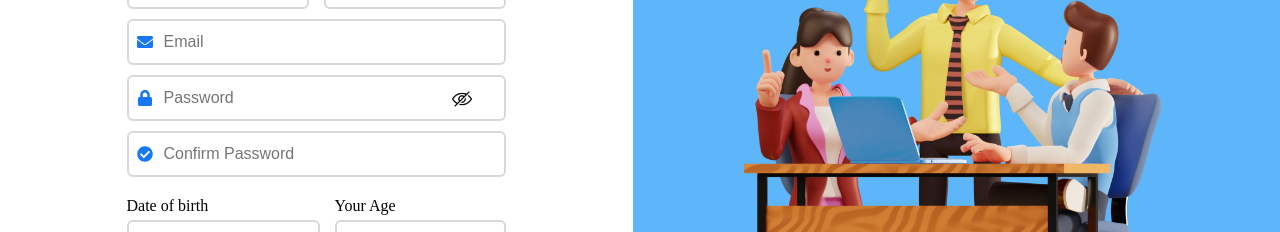
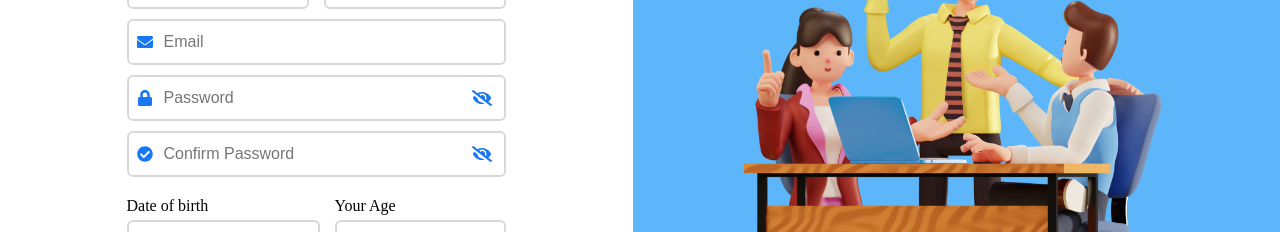
Before and after one commit to Counselllor/Counsellor-Web, a React (Vite) app: page /signup in a window 1280 px wide. Shown: the part 223-455 px from the top of the page. Built offline with nearby package versions, Linux system fonts and the light colour scheme; no server answers; a web font is replaced by a local one.

Commit message:
Added password show feature in both password and confirm password field

```diff
--- a/src/components/SignUp/SignUp.jsx
+++ b/src/components/SignUp/SignUp.jsx
@@ -1,6 +1,22 @@
 import React, { useState, useEffect } from "react";
 import { Link } from "react-router-dom";
-import { FaHome, FaEye, FaEyeSlash, FaUser, FaIdCard, FaEnvelope, FaLock, FaCheckCircle, FaBirthdayCake, FaHourglass, FaVideo, FaVenusMars, FaGraduationCap, FaUserTie, FaShieldVirus } from "react-icons/fa";
+import {
+  FaHome,
+  FaEye,
+  FaEyeSlash,
+  FaUser,
+  FaIdCard,
+  FaEnvelope,
+  FaLock,
+  FaCheckCircle,
+  FaBirthdayCake,
+  FaHourglass,
+  FaVideo,
+  FaVenusMars,
+  FaGraduationCap,
+  FaUserTie,
+  FaShieldVirus,
+} from "react-icons/fa";
 import { useNavigate } from "react-router-dom";
 import meeting from "../../assets/meeting.png";
 import "./Signup.css";
@@ -14,7 +30,6 @@ import { FaSyncAlt } from "react-icons/fa";
 import validate from "../../common/validation";
 import Footer from "../Footer/Footer";
 
-
 const SignUpForm = () => {
   // Input fields state value
   const [userInfo, setUserInfo] = useState({
@@ -23,109 +38,120 @@ const SignUpForm = () => {
     dob: "",
     gender: "",
     age: null,
-    "user-type": ""
-  })
+    "user-type": "",
+  });
   const [error, setError] = useState({});
   const [passwordType, setPasswordType] = useState("password");
+  const [confrimPasswordType, setConfirmPasswordType] = useState("password");
   const [registerInformation, setRegisterInformation] = useState({
     email: "",
     password: "",
-    confirmPassword: ""
+    confirmPassword: "",
   });
   const [captchaVal, setCaptchaVal] = useState("");
   const [captchaText, setCaptchaText] = useState("");
 
+  //password toggele
+  const passwordToggle = () => {
+    if (passwordType === "password") {
+      setPasswordType("text");
+    } else setPasswordType("password");
+  };
+  const confirmPasswordToggle = () => {
+    if (confrimPasswordType === "password") {
+      setConfirmPasswordType("text");
+    } else setConfirmPasswordType("password");
+  };
+
   // Functions for handleling inputs
-  const handelUserInfo = (e)=>{
-    const {name, value} = e.target;
-    setUserInfo((prev)=>{
-      return {...prev, [name]: value}
-    })
+  const handelUserInfo = (e) => {
+    const { name, value } = e.target;
+    setUserInfo((prev) => {
+      return { ...prev, [name]: value };
+    });
 
-    if(name !== "user-type" && name !== "gender"){
+    if (name !== "user-type" && name !== "gender") {
       const errObj = validate[name](value);
-         setError((prev)=>{
-          return {...prev, ...errObj};
-         })
+      setError((prev) => {
+        return { ...prev, ...errObj };
+      });
     }
 
-    if(name === "dob") {
+    if (name === "dob") {
       let calculateAge = ageCalculator(e.target.value);
-       (calculateAge === null) ?calculateAge= "":null;
-       setUserInfo((prev)=>{
-        return {...prev, age: calculateAge }
-      })
+      calculateAge === null ? (calculateAge = "") : null;
+      setUserInfo((prev) => {
+        return { ...prev, age: calculateAge };
+      });
     }
-    console.log(typeof userInfo.age)
-  }
+    console.log(typeof userInfo.age);
+  };
 
-  const handleRegisterInformation = (e)=>{
-    const {name, value} = e.target;
-    setRegisterInformation((prev)=>{
-      return {...prev, [name]: value}
-    })
+  const handleRegisterInformation = (e) => {
+    const { name, value } = e.target;
+    setRegisterInformation((prev) => {
+      return { ...prev, [name]: value };
+    });
 
     let errObj = validate[name](value);
-    if(name === "confirmPassword"){
+    if (name === "confirmPassword") {
       errObj = validate.confirmPassword(value, registerInformation.password);
     }
-    setError((prev)=>{
-      return {...prev, ...errObj}
-    })
-  }
+    setError((prev) => {
+      return { ...prev, ...errObj };
+    });
+  };
 
   function writeUserData(userId, email, userInfo) {
-    const {firstName, surname, dob, gender, age} = userInfo;
+    const { firstName, surname, dob, gender, age } = userInfo;
     const user_type = userInfo["user-type"];
-    set(ref(database, 'users/' + userId), {
+    set(ref(database, "users/" + userId), {
       firstname: firstName,
       surname: surname,
       email: email,
       dob: dob,
       gender: gender,
       age: age,
-      user_type: user_type
+      user_type: user_type,
     });
   }
 
   let navigate = useNavigate();
 
-
-  const genrateCaptcha = ()=>
-  {
+  const genrateCaptcha = () => {
     let captcha = "";
-    const charset = "ABCDEFGHIJKLMNOPQRSTUVWXYZabcdefghijklmnopqrstuvwxyz0123456789";
+    const charset =
+      "ABCDEFGHIJKLMNOPQRSTUVWXYZabcdefghijklmnopqrstuvwxyz0123456789";
 
     for (let i = 0; i < 6; i++) {
       var randomIndex = Math.floor(Math.random() * charset.length);
       captcha += charset.charAt(randomIndex);
     }
-  setCaptchaText(captcha)
-  }
+    setCaptchaText(captcha);
+  };
 
-  useEffect(()=>{
+  useEffect(() => {
     genrateCaptcha();
-  }, [])
-
+  }, []);
 
   const handleRegister = async (e) => {
     e.preventDefault();
     let submitable = true;
-    if(captchaVal !== captchaText){
-      alert("Wrong Captcha")
+    if (captchaVal !== captchaText) {
+      alert("Wrong Captcha");
       setCaptchaVal("");
       genrateCaptcha();
       return;
     }
 
-    Object.values(error).forEach((err)=>{
-      if(err !== false){
+    Object.values(error).forEach((err) => {
+      if (err !== false) {
         submitable = false;
         return;
       }
-    })
+    });
 
-    if(submitable){
+    if (submitable) {
       const userId = uid();
       writeUserData(userId, registerInformation.email, userInfo);
       try {
@@ -135,20 +161,16 @@ const SignUpForm = () => {
           registerInformation.password
         );
         navigate("/");
+      } catch (err) {
+        alert(err.message);
+        console.log(err);
       }
-        catch(err){alert(err.message); console.log(err)};
-      }else{
-        alert("Please fill all Fields with Valid Data.")
+    } else {
+      alert("Please fill all Fields with Valid Data.");
     }
   };
 
-  const passwordToggle = () => {
-    if (passwordType === "password") {
-      setPasswordType("text");
-    } else setPasswordType("password");
-  };
-
-  const ageCalculator = (dob)=>{
+  const ageCalculator = (dob) => {
     const birthDate = new Date(dob);
     const currentDate = new Date();
     let age = currentDate.getFullYear() - birthDate.getFullYear();
@@ -156,15 +178,19 @@ const SignUpForm = () => {
     const birthMonth = birthDate.getMonth();
     const currentMonth = currentDate.getMonth();
 
-    if (currentMonth < birthMonth || (currentMonth === birthMonth && currentDate.getDate() < birthDate.getDate())) {
+    if (
+      currentMonth < birthMonth ||
+      (currentMonth === birthMonth &&
+        currentDate.getDate() < birthDate.getDate())
+    ) {
       age--;
     }
 
-    if(age < 1){
+    if (age < 1) {
       age = null;
     }
     return age;
-  }
+  };
   return (
     <main>
       <div className="signup-container">
@@ -191,7 +217,9 @@ const SignUpForm = () => {
                     required
                   />
                   <FaUser className="icons" />
-                {error.firstName && error.firstNameError && <p className="errorShow">{error.firstNameError}</p>}
+                  {error.firstName && error.firstNameError && (
+                    <p className="errorShow">{error.firstNameError}</p>
+                  )}
                 </div>
 
                 <div className="iconContainer">
@@ -206,10 +234,11 @@ const SignUpForm = () => {
                     }`}
                     required
                   />
-              <FaIdCard className="icons"/>
-              {error.surname && error.surnameError && <p className="errorShow">{error.surnameError}</p>}
+                  <FaIdCard className="icons" />
+                  {error.surname && error.surnameError && (
+                    <p className="errorShow">{error.surnameError}</p>
+                  )}
                 </div>
-
               </div>
 
               <div className="iconContainer">
@@ -223,7 +252,9 @@ const SignUpForm = () => {
                   className={error.emailError && "inputField"}
                 />
                 <FaEnvelope className="icons" />
-            {error.email && error.emailError && <p className="errorShow">{error.emailError}</p>}
+                {error.email && error.emailError && (
+                  <p className="errorShow">{error.emailError}</p>
+                )}
               </div>
 
               <div className="password-input">
@@ -240,23 +271,27 @@ const SignUpForm = () => {
                     required
                   />
                   <FaLock className="icons" />
-            <div onClick={passwordToggle} className="toggle-button1">
-                <img
-                  height={20}
-                  width={20}
-                  src={passwordType === "password" ? hide : show}
-                  alt="password-toggle"
+                  {passwordType === "password" ? (
+                    <FaEyeSlash
+                      className="toggle-button1"
+                      onClick={passwordToggle}
                     />
+                  ) : (
+                    <FaEye
+                      className="toggle-button1"
+                      onClick={passwordToggle}
+                    />
+                  )}
+                </div>
+                {error.password && error.passwordError && (
+                  <p className="errorShow">{error.passwordError}</p>
+                )}
               </div>
 
-            </div>
-            {error.password && error.passwordError && <p className="errorShow">{error.passwordError}</p>}
-
-            </div>
-
+              <div className="password-input">
                 <div className="iconContainer">
                   <input
-              type={passwordType}
+                    type={confrimPasswordType}
                     name="confirmPassword"
                     value={registerInformation.confirmPassword}
                     onChange={handleRegisterInformation}
@@ -266,8 +301,22 @@ const SignUpForm = () => {
                       error.confirmPasswordError && "inputField"
                     }`}
                   />
-            <FaCheckCircle className="icons"/>
-             {error.confirmPassword && error.confirmPasswordError && <p className="errorShow">{error.confirmPasswordError}</p>}
+                  <FaCheckCircle className="icons" />
+                  {confrimPasswordType === "password" ? (
+                    <FaEyeSlash
+                      className="toggle-button1"
+                      onClick={confirmPasswordToggle}
+                    />
+                  ) : (
+                    <FaEye
+                      className="toggle-button1"
+                      onClick={confirmPasswordToggle}
+                    />
+                  )}
+                  {error.confirmPassword && error.confirmPasswordError && (
+                    <p className="errorShow">{error.confirmPasswordError}</p>
+                  )}
+                </div>
               </div>
 
               <div className="twoFields">
@@ -294,12 +343,13 @@ const SignUpForm = () => {
                       placeholder="Auto Generted"
                       readOnly
                     />
-              <FaHourglass className="icons"/>
-               </div>
-
+                    <FaHourglass className="icons" />
                   </div>
                 </div>
-           {error.dob && error.dobError && <p className="errorShow">{error.dobError}</p>}
+              </div>
+              {error.dob && error.dobError && (
+                <p className="errorShow">{error.dobError}</p>
+              )}
 
               <div className="iconContainer">
                 <select
@@ -316,9 +366,8 @@ const SignUpForm = () => {
                   <option value="Other">Other</option>
                 </select>
 
-            <FaVenusMars className="icons"/>
+                <FaVenusMars className="icons" />
               </div>
-
 
               <label htmlFor="student-or-counsellor">
                 Are you Student or Counsellor ?{" "}
@@ -329,15 +378,18 @@ const SignUpForm = () => {
                     Student
                     <input
                       type="radio"
-                  className= "student-option"
+                      className="student-option"
                       name="user-type"
                       value="student"
-                  id = "student-option"
+                      id="student-option"
                       onChange={handelUserInfo}
                       required
                     ></input>
                   </span>
-               <FaGraduationCap className="icons" style={{fontSize: "20px"}}/>
+                  <FaGraduationCap
+                    className="icons"
+                    style={{ fontSize: "20px" }}
+                  />
                 </div>
 
                 <div className="iconContainer">
@@ -348,14 +400,13 @@ const SignUpForm = () => {
                       className="counsellor-option"
                       name="user-type"
                       value="counsellor"
-                  id = "counsellor-option"
+                      id="counsellor-option"
                       onChange={handelUserInfo}
                       required
                     ></input>
                   </span>
-              <FaUserTie className="icons"/>
+                  <FaUserTie className="icons" />
                 </div>
-
               </div>
               <div id="captcha-container">
                 <label htmlFor="captcha">Captcha</label>
@@ -364,10 +415,7 @@ const SignUpForm = () => {
                   id="captchaBox"
                 >
                   <div id="captcha">{captchaText}</div>
-                <FaSyncAlt
-                 id="captchaIcon"
-                  onClick={genrateCaptcha}
-                />
+                  <FaSyncAlt id="captchaIcon" onClick={genrateCaptcha} />
                   <div className="iconContainer">
                     <input
                       type="text"
--- a/src/components/SignUp/Signup.css
+++ b/src/components/SignUp/Signup.css
@@ -203,10 +203,12 @@ select.inputField {
 }
 
 .password-input .toggle-button1 {
+  color: #1877f2;
   position: absolute;
-  width: fit-content;
-  top: 30px;
-  right: 9% !important;
+  font-size: 20px;
+  padding: 10px 20px;
+  top: 28px;
+  right: -6px;
   transform: translateY(-50%);
   cursor: pointer;
 }
```
Lines whose indentation alone changed are shown as unchanged.
